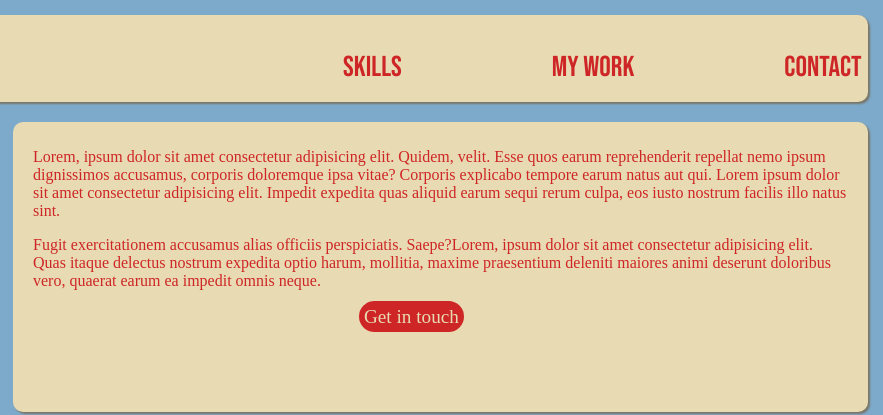
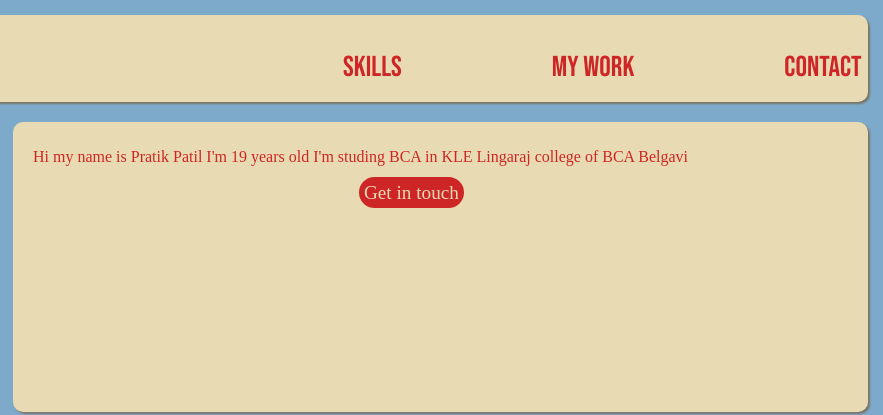
Before and after one commit to Pacifistpratik/my-portfoilo, a plain HTML site: page index.html in a window 1280 px wide. Shown: the top 415 px of the page, 397-1280 px from the left. Drawn offline with Linux system fonts and the light colour scheme.

Commit message:
Update index.html

```diff
--- a/index.html
+++ b/index.html
@@ -24,9 +24,7 @@
             <img class="slide" src="https://encrypted-tbn0.gstatic.com/images?q=tbn:ANd9GcT4KDrY2xWE_Gg3wawHK6oj83_urZubDX9jgTHIWASCWw&s=10" alt="" height="200px">
         </div>
         <div class="s2">
-            <p>Lorem, ipsum dolor sit amet consectetur adipisicing elit. Quidem, velit. Esse quos earum reprehenderit repellat nemo ipsum dignissimos accusamus, corporis doloremque ipsa vitae? Corporis explicabo tempore earum natus aut qui. Lorem ipsum dolor sit amet consectetur adipisicing elit. Impedit expedita quas aliquid earum sequi rerum culpa, eos iusto nostrum facilis illo natus sint.</p>
-            <p>Fugit exercitationem accusamus alias officiis perspiciatis. Saepe?Lorem, ipsum dolor sit amet consectetur adipisicing elit. Quas itaque delectus nostrum expedita optio harum, mollitia, maxime praesentium deleniti maiores animi deserunt doloribus vero, quaerat earum ea impedit omnis neque.</p>
-            <a href="Contact.html" class="b1">Get in touch </a>
+            <p>Hi my name is Pratik Patil I'm 19 years old I'm studing BCA in KLE Lingaraj college of BCA Belgavi </p><a href="Contact.html" class="b1">Get in touch </a>
 
         </div>
     </section>
```
